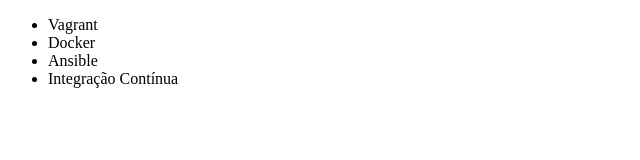
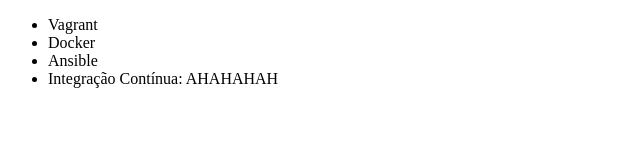
Before and after one commit to Jonas-OGabriel/Alura-Git, a plain HTML site: page Jonas/index.html in a window 1280 px wide. Shown: the whole page, without its empty margins (0-640 px from the left). Drawn offline with Linux system fonts and the light colour scheme.

Commit message:
Update de nome de curso

```diff
--- a/Jonas/index.html
+++ b/Jonas/index.html
@@ -9,7 +9,7 @@
             <li>Vagrant</li>
             <li>Docker</li>
             <li>Ansible</li>
-            <li>Integração Contínua</li>
+            <li>Integração Contínua: AHAHAHAH</li>
         </ul>
     </body>
 </html>
```
